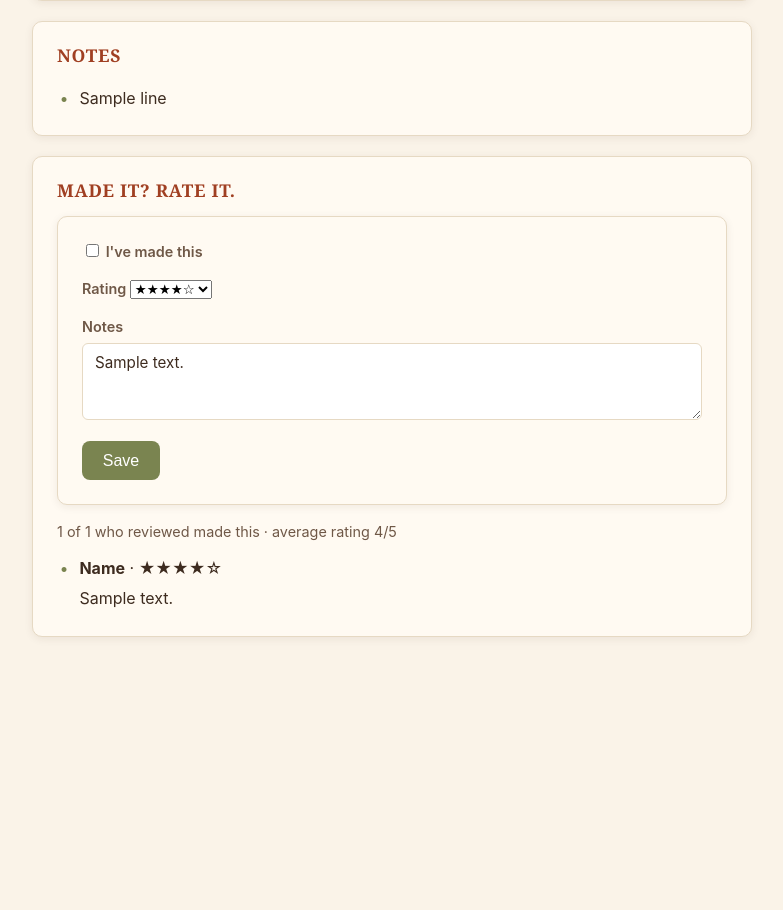
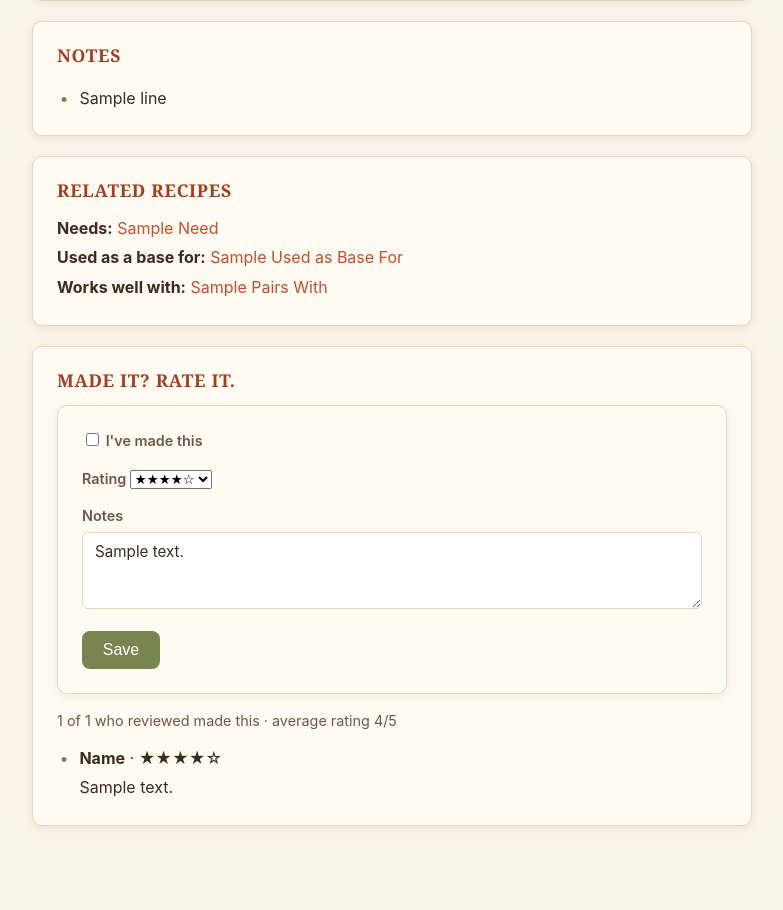
Before and after one commit to junipernineaj/recipe-app, a FastAPI app: template templates/recipe_detail.html in a window 1280 px wide. Shown: the part 445-1355 px from the top of the page, without its empty margins (248-1031 px from the left). Before the commit the page ends 1082 px from the top, so only its background shows below. Run offline with FastAPI, Linux system fonts and the light colour scheme; the template is opened without the code that fills it: most values are stand-ins (such as "Sample title", 1, 10 or a date in 2020); parts of the project's set-up code (start-up, migrations or seed data) failed here and were passed over.

Commit message:
Add recipe relations: "needs" and "works well with" links
Lets a recipe reference another recipe it's built from (e.g. puttanesca
needs tomato sauce) or pairs well with, scoped to recipes sharing the
same source book. Shown on the recipe page for all viewers; editable
via two multi-select dropdowns on the edit form.

Co-Authored-By: Claude Sonnet 5 <noreply@anthropic.com>
Claude-Session: https://claude.ai/code/session_01JrThFu6QaBeCeX9TnJ53ss

```diff
--- a/main.py
+++ b/main.py
@@ -167,6 +167,129 @@ def init_recipe_qc_table():
 
 
 init_recipe_qc_table()
+
+
+def init_recipe_relations_table():
+    """Links between recipes -- 'needs' (this recipe is built from, or
+    requires, another already in the library, e.g. a puttanesca needing a
+    base tomato sauce) and 'pairs_with' (a looser 'goes well together'
+    link, e.g. a sauce and the pasta it's usually served with). Each row
+    is authored by one recipe (recipe_id) pointing at another
+    (related_recipe_id); 'pairs_with' is treated as mutual at display
+    time by reading both directions, so it only needs entering once."""
+    conn = sqlite3.connect("recipes.db")
+    conn.execute("""
+        CREATE TABLE IF NOT EXISTS recipe_relations (
+            id INTEGER PRIMARY KEY AUTOINCREMENT,
+            recipe_id INTEGER NOT NULL,
+            related_recipe_id INTEGER NOT NULL,
+            relation_type TEXT NOT NULL,
+            created_at TEXT NOT NULL,
+            UNIQUE(recipe_id, related_recipe_id, relation_type)
+        )
+    """)
+    conn.commit()
+    conn.close()
+
+
+init_recipe_relations_table()
+
+
+def get_recipes_for_book(source_book, exclude_id=None):
+    """Every recipe sharing source_book with the recipe being edited (used
+    to populate the Needs / Works well with dropdowns) -- deliberately
+    scoped to the same book, since a cross-book reference to a recipe
+    that might get renamed, re-extracted, or never approved is a lot more
+    fragile than one within a single cookbook."""
+    conn = sqlite3.connect("recipes.db")
+    conn.row_factory = sqlite3.Row
+    cursor = conn.cursor()
+    cursor.execute(
+        "SELECT id, title FROM recipes WHERE source_book IS ? AND id != ? ORDER BY title",
+        (source_book, exclude_id),
+    )
+    recipes = cursor.fetchall()
+    conn.close()
+    return recipes
+
+
+def get_authored_relation_ids(recipe_id, relation_type):
+    """The set of related_recipe_id values this recipe itself has
+    authored for one relation_type -- used to pre-select the edit form's
+    dropdowns with exactly what a save would reproduce (as opposed to
+    get_recipe_relations' merged, bidirectional view used for display)."""
+    conn = sqlite3.connect("recipes.db")
+    cursor = conn.cursor()
+    cursor.execute(
+        "SELECT related_recipe_id FROM recipe_relations WHERE recipe_id = ? AND relation_type = ?",
+        (recipe_id, relation_type),
+    )
+    ids = {row[0] for row in cursor.fetchall()}
+    conn.close()
+    return ids
+
+
+def get_recipe_relations(recipe_id):
+    """The relations to show on a recipe's own page: recipes it needs,
+    recipes that need IT (the reverse of 'needs' -- e.g. viewing a base
+    tomato sauce shows every recipe built on top of it), and recipes it
+    pairs with (merged from both directions, since a pairing is mutual
+    regardless of which recipe's edit form it was entered on)."""
+    conn = sqlite3.connect("recipes.db")
+    conn.row_factory = sqlite3.Row
+    cursor = conn.cursor()
+
+    needs = cursor.execute("""
+        SELECT r.id, r.title FROM recipe_relations rel
+        JOIN recipes r ON r.id = rel.related_recipe_id
+        WHERE rel.recipe_id = ? AND rel.relation_type = 'needs'
+        ORDER BY r.title
+    """, (recipe_id,)).fetchall()
+
+    used_as_base_for = cursor.execute("""
+        SELECT r.id, r.title FROM recipe_relations rel
+        JOIN recipes r ON r.id = rel.recipe_id
+        WHERE rel.related_recipe_id = ? AND rel.relation_type = 'needs'
+        ORDER BY r.title
+    """, (recipe_id,)).fetchall()
+
+    pairs_with = cursor.execute("""
+        SELECT r.id, r.title FROM recipe_relations rel
+        JOIN recipes r ON r.id = rel.related_recipe_id
+        WHERE rel.recipe_id = ? AND rel.relation_type = 'pairs_with'
+        UNION
+        SELECT r.id, r.title FROM recipe_relations rel
+        JOIN recipes r ON r.id = rel.recipe_id
+        WHERE rel.related_recipe_id = ? AND rel.relation_type = 'pairs_with'
+        ORDER BY title
+    """, (recipe_id, recipe_id)).fetchall()
+
+    conn.close()
+    return {"needs": needs, "used_as_base_for": used_as_base_for, "pairs_with": pairs_with}
+
+
+def set_recipe_relations(recipe_id, needs_ids, pairs_with_ids):
+    """Replaces every relation authored BY this recipe (recipe_id = this)
+    with exactly what was submitted -- relations authored by other
+    recipes pointing at this one (e.g. another recipe's 'needs' entry, or
+    the reverse side of a mutual pairing) are untouched, since they don't
+    belong to this recipe's row."""
+    conn = sqlite3.connect("recipes.db")
+    conn.execute("DELETE FROM recipe_relations WHERE recipe_id = ?", (recipe_id,))
+    for rid in needs_ids:
+        if rid != recipe_id:
+            conn.execute(
+                "INSERT OR IGNORE INTO recipe_relations (recipe_id, related_recipe_id, relation_type, created_at) VALUES (?, ?, 'needs', datetime('now'))",
+                (recipe_id, rid),
+            )
+    for rid in pairs_with_ids:
+        if rid != recipe_id:
+            conn.execute(
+                "INSERT OR IGNORE INTO recipe_relations (recipe_id, related_recipe_id, relation_type, created_at) VALUES (?, ?, 'pairs_with', datetime('now'))",
+                (recipe_id, rid),
+            )
+    conn.commit()
+    conn.close()
 
 
 def _attach_qc_info(conn, recipes: list[dict]) -> list[dict]:
@@ -638,6 +761,7 @@ def recipe_detail(request: Request, recipe_id: int):
     rated = [r["rating"] for r in reviews if r["rating"]]
     avg_rating = round(sum(rated) / len(rated), 1) if rated else None
     qc_results = get_qc_results_for_recipe(recipe_id) if admin else []
+    relations = get_recipe_relations(recipe_id)
 
     return templates.TemplateResponse(
         request=request,
@@ -645,7 +769,7 @@ def recipe_detail(request: Request, recipe_id: int):
         context={
             "recipe": recipe, "ingredients": ingredients, "instructions": instructions, "notes": notes, "is_admin": admin,
             "user_email": user_email, "reviews": reviews, "my_review": my_review,
-            "made_it_count": made_it_count, "avg_rating": avg_rating, "qc_results": qc_results,
+            "made_it_count": made_it_count, "avg_rating": avg_rating, "qc_results": qc_results, "relations": relations,
         }
     )
 
@@ -697,13 +821,21 @@ def recipe_source(request: Request, recipe_id: int):
 @app.get("/recipes/{recipe_id}/edit")
 def edit_recipe_form(request: Request, recipe_id: int, _: None = Depends(require_admin)):
     recipe = get_recipe_by_id(recipe_id)
+    book_recipes = get_recipes_for_book(recipe["source_book"], exclude_id=recipe_id)
+    needs_ids = get_authored_relation_ids(recipe_id, "needs")
+    pairs_with_ids = get_authored_relation_ids(recipe_id, "pairs_with")
     return templates.TemplateResponse(
-        request=request, name="recipe_edit.html", context={"recipe": recipe}
+        request=request, name="recipe_edit.html",
+        context={
+            "recipe": recipe, "book_recipes": book_recipes,
+            "needs_ids": needs_ids, "pairs_with_ids": pairs_with_ids,
+        }
     )
 
 
 @app.post("/recipes/{recipe_id}/edit")
-def edit_recipe(
+async def edit_recipe(
+    request: Request,
     recipe_id: int,
     title: str = Form(...),
     servings: str = Form(""),
@@ -715,7 +847,11 @@ def edit_recipe(
     flagged_for_review: str = Form(""),
     _: None = Depends(require_admin),
 ):
+    form = await request.form()
+    needs_ids = [int(v) for v in form.getlist("needs_ids") if v]
+    pairs_with_ids = [int(v) for v in form.getlist("pairs_with_ids") if v]
     update_recipe(recipe_id, title, servings, prep_time, cook_time, ingredients, instructions, notes, flagged_for_review)
+    set_recipe_relations(recipe_id, needs_ids, pairs_with_ids)
     return RedirectResponse(url=f"/recipes/{recipe_id}", status_code=303)
 
 
@@ -732,6 +868,7 @@ def approve_recipe(recipe_id: int, _: None = Depends(require_admin)):
 def delete_recipe(recipe_id: int, _: None = Depends(require_admin)):
     conn = sqlite3.connect("recipes.db")
     cursor = conn.cursor()
+    cursor.execute("DELETE FROM recipe_relations WHERE recipe_id = ? OR related_recipe_id = ?", (recipe_id, recipe_id))
     cursor.execute("DELETE FROM recipes WHERE id = ?", (recipe_id,))
     conn.commit()
     conn.close()
--- a/static/style.css
+++ b/static/style.css
@@ -211,6 +211,20 @@ form input[type="text"], form textarea {
     color: var(--brown-dark);
 }
 form input[type="text"]:focus, form textarea:focus { outline: none; border-color: var(--terracotta); }
+form select[multiple] {
+    width: 100%;
+    margin-top: 0.35rem;
+    padding: 0.4rem;
+    border: 1px solid var(--border);
+    border-radius: 6px;
+    font-family: inherit;
+    font-size: 0.9rem;
+    background: #fff;
+    color: var(--brown-dark);
+}
+.field-hint { display: block; font-weight: normal; font-size: 0.8rem; color: var(--brown-mid); margin-top: 0.35rem; }
+
+.related-recipes-line { margin: 0.35rem 0; }
 form button[type="submit"] {
     background: var(--olive);
     color: #fff;
--- a/templates/recipe_detail.html
+++ b/templates/recipe_detail.html
@@ -89,6 +89,27 @@
         </div>
         {% endif %}
 
+        {% if relations and (relations.needs or relations.used_as_base_for or relations.pairs_with) %}
+        <div class="recipe-section">
+            <h2>Related Recipes</h2>
+            {% if relations.needs %}
+            <p class="related-recipes-line"><strong>Needs:</strong>
+                {% for r in relations.needs %}<a href="/recipes/{{ r['id'] }}">{{ r["title"] | titlecase }}</a>{% if not loop.last %}, {% endif %}{% endfor %}
+            </p>
+            {% endif %}
+            {% if relations.used_as_base_for %}
+            <p class="related-recipes-line"><strong>Used as a base for:</strong>
+                {% for r in relations.used_as_base_for %}<a href="/recipes/{{ r['id'] }}">{{ r["title"] | titlecase }}</a>{% if not loop.last %}, {% endif %}{% endfor %}
+            </p>
+            {% endif %}
+            {% if relations.pairs_with %}
+            <p class="related-recipes-line"><strong>Works well with:</strong>
+                {% for r in relations.pairs_with %}<a href="/recipes/{{ r['id'] }}">{{ r["title"] | titlecase }}</a>{% if not loop.last %}, {% endif %}{% endfor %}
+            </p>
+            {% endif %}
+        </div>
+        {% endif %}
+
         <div class="recipe-section">
             <h2>Made it? Rate it.</h2>
             {% if user_email %}
```
Also changed, not shown: templates/recipe_edit.html (+16 -0 lines).
